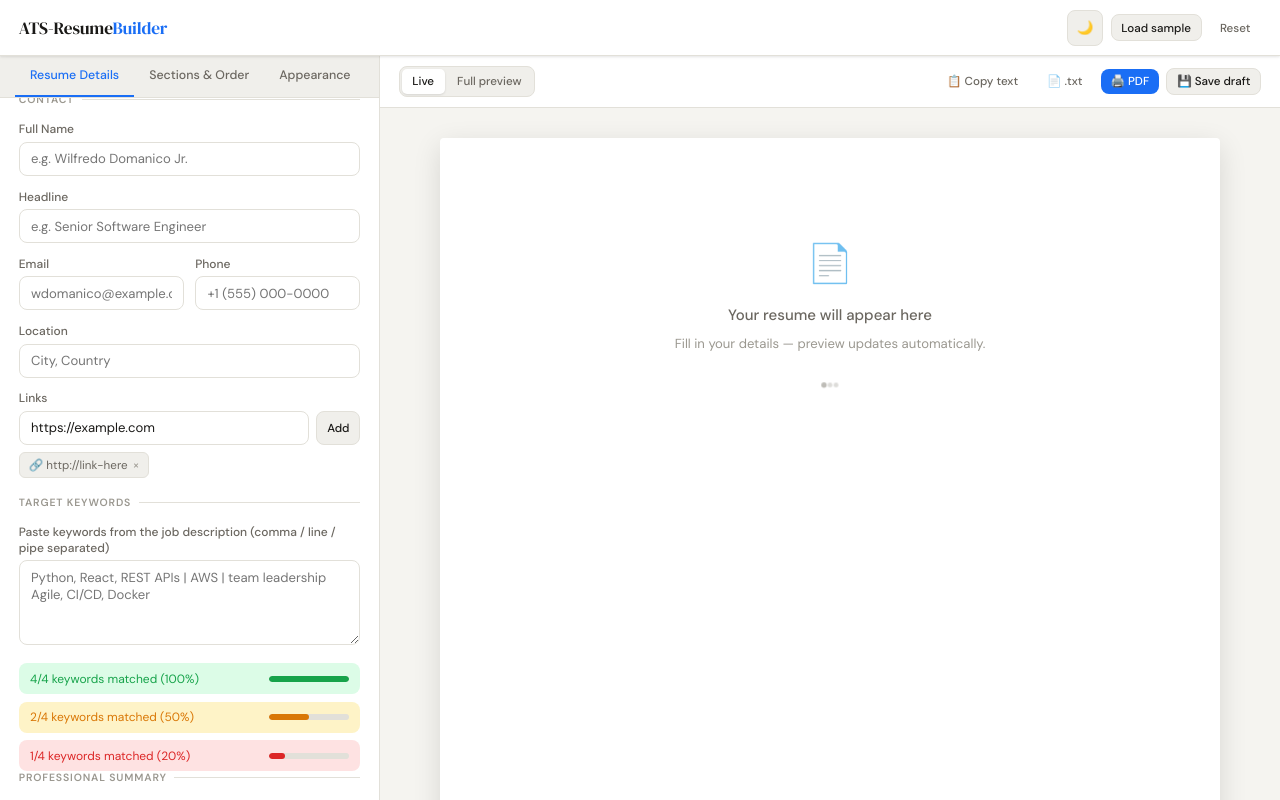
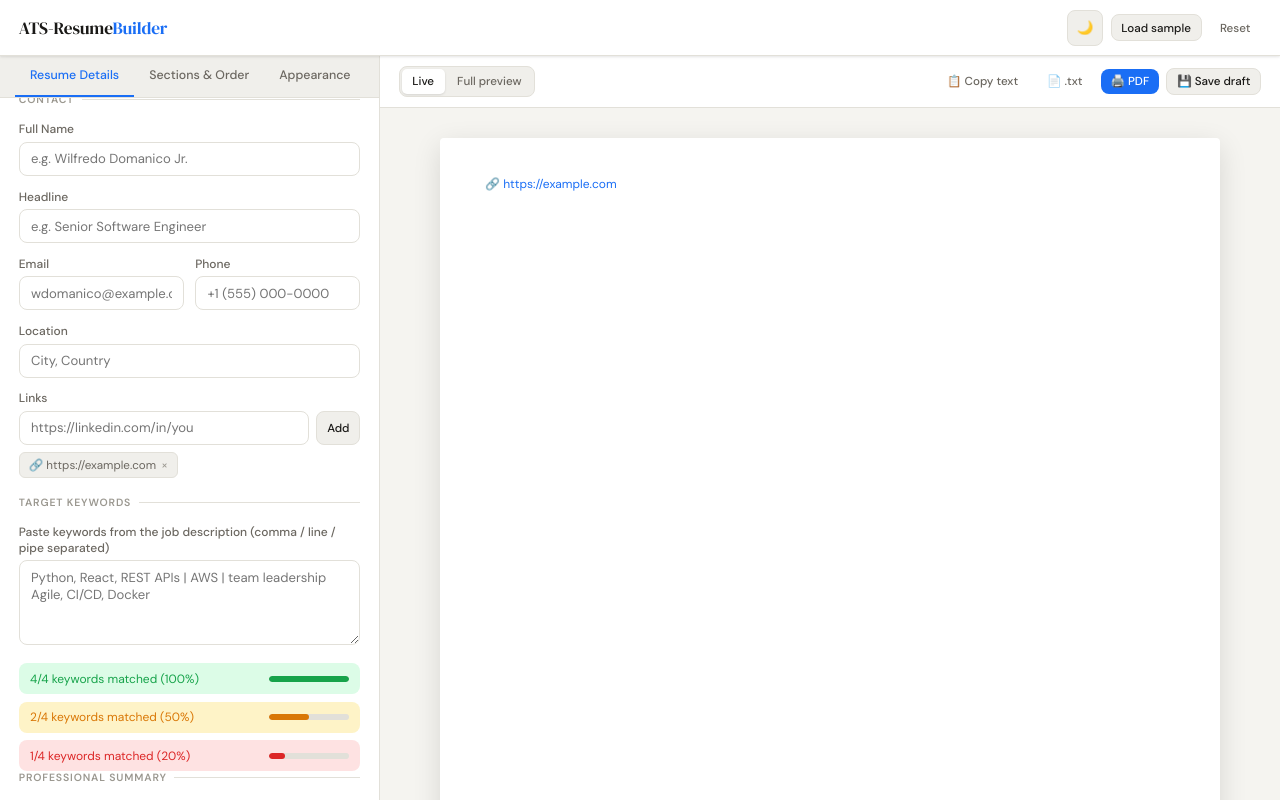
Before and after one commit to wilfredo-domanico-jr/ats-resume-builder, a React (Vite) app: page / in a window 1280 px wide. Both pictures are taken after typing "https://example.com" into the empty fields and a click on the button "Add". Built offline with nearby package versions, Linux system fonts and the light colour scheme.

Commit message:
Finish Contact Fields

```diff
--- a/src/App.tsx
+++ b/src/App.tsx
@@ -1,5 +1,6 @@
 import "./App.css";
 import { useState } from "react";
+import { useResume } from "./hooks/useResume";
 
 import Toast from "./components/Toast/Toast";
 import Header from "./components/Header/Header";
@@ -10,73 +11,15 @@ import SectionsTab from "./components/SectionsTab/SectionsTab";
 import AppearanceTab from "./components/AppearanceTab/AppearanceTab";
 import PreviewToolbar from "./components/PreviewToolbar/PreviewToolbar";
 import PreviewScroll from "./components/PreviewScroll/PreviewScroll";
-import type { ResumeData } from "./types/resume";
-import type { ContactForm } from "./types/resume";
+
 function App() {
   const [showToast, setShowToast] = useState(false);
 
-  type Tab = "details" | "section" | "appearance";
-  const [activeTab, setActiveTab] = useState<Tab>("details");
+  const [activeTab, setActiveTab] = useState<
+    "details" | "section" | "appearance"
+  >("details");
 
-  const [resume, setResume] = useState<ResumeData>({
-    contact: {
-      fullName: "",
-      headline: "",
-      email: "",
-      phone: "",
-      location: "",
-    },
-  });
-
-  const updateContact = (value: ContactForm) => {
-    setResume((prev) => ({
-      ...prev,
-      contact: value,
-    }));
-  };
-
-  const [sections, setSections] = useState([
-    {
-      id: "summary",
-      label: "Professional Summary",
-      enabled: true,
-    },
-    {
-      id: "experience",
-      label: "Experience",
-      enabled: true,
-    },
-    {
-      id: "education",
-      label: "Education",
-      enabled: true,
-    },
-    {
-      id: "skills",
-      label: "Skills",
-      enabled: true,
-    },
-    {
-      id: "certifications",
-      label: "Certifications",
-      enabled: false,
-    },
-    {
-      id: "projects",
-      label: "Projects",
-      enabled: false,
-    },
-    {
-      id: "languages",
-      label: "Languages",
-      enabled: false,
-    },
-    {
-      id: "volunteer",
-      label: "Volunteer",
-      enabled: false,
-    },
-  ]);
+  const { resume, updateContact, sections, setSections } = useResume();
 
   return (
     <>
--- a/src/components/DetailsTab/components/Contact/Contact.tsx
+++ b/src/components/DetailsTab/components/Contact/Contact.tsx
@@ -1,4 +1,5 @@
 import "./Contact.css";
+import { useState } from "react";
 import type { ContactForm } from "../../../../types/resume";
 
 type ContactTabProps = {
@@ -6,6 +7,8 @@ type ContactTabProps = {
   setContact: (value: ContactForm) => void;
 };
 function Contact({ contact, setContact }: ContactTabProps) {
+  const [linkInput, setLinkInput] = useState("");
+
   const handleChange = (e: React.ChangeEvent<HTMLInputElement>) => {
     const { name, value } = e.target;
 
@@ -15,6 +18,23 @@ function Contact({ contact, setContact }: ContactTabProps) {
     });
   };
 
+  const addLink = () => {
+    if (!linkInput.trim()) return;
+
+    setContact({
+      ...contact,
+      links: [...contact.links, linkInput.trim()],
+    });
+
+    setLinkInput("");
+  };
+
+  const removeLink = (index: number) => {
+    setContact({
+      ...contact,
+      links: contact.links.filter((_, i) => i !== index),
+    });
+  };
   return (
     <>
       <div className="section-title">Contact</div>
@@ -73,14 +93,29 @@ function Contact({ contact, setContact }: ContactTabProps) {
       <div className="field-row">
         <label>Links</label>
         <div className="links-input-row">
-          <input type="url" placeholder="https://linkedin.com/in/you" />
-          <button className="btn btn-secondary btn-sm">Add</button>
+          <input
+            type="url"
+            value={linkInput}
+            onChange={(e) => setLinkInput(e.target.value)}
+            placeholder="https://linkedin.com/in/you"
+          />
+          <button
+            type="button"
+            className="btn btn-secondary btn-sm"
+            onClick={addLink}
+          >
+            Add
+          </button>
         </div>
         <div className="links-tags-wrap">
-          <span className="link-tag">
-            🔗 http://link-here
-            <button>×</button>
-          </span>
+          {contact.links.map((link, index) => (
+            <span key={index} className="link-tag">
+              🔗 {link}
+              <button type="button" onClick={() => removeLink(index)}>
+                ×
+              </button>
+            </span>
+          ))}
         </div>
       </div>
     </>
--- a/src/components/PreviewScroll/PreviewScroll.tsx
+++ b/src/components/PreviewScroll/PreviewScroll.tsx
@@ -5,9 +5,13 @@ type ContactFormProps = {
   contact: ContactForm;
 };
 function PreviewScroll({ contact }: ContactFormProps) {
-  const hasContactData = Object.values(contact).some(
+  const { links, ...textFields } = contact;
+
+  const hasTextData = Object.values(textFields).some(
     (value) => value.trim() !== "",
   );
+
+  const hasContactData = hasTextData || links.length > 0;
 
   return (
     <>
@@ -47,6 +51,18 @@ function PreviewScroll({ contact }: ContactFormProps) {
                 {contact.phone && <span>📞 {contact.phone}</span>}
 
                 {contact.location && <span>📍 {contact.location}</span>}
+
+                {contact.links.map((link, index) => (
+                  <a
+                    key={index}
+                    href={link}
+                    target="_blank"
+                    rel="noreferrer"
+                    style={{ color: "#1a6ef5" }}
+                  >
+                    🔗 {link}
+                  </a>
+                ))}
               </div>
             </div>
           )}
--- /dev/null
+++ b/src/hooks/useResume.ts
@@ -0,0 +1,40 @@
+import { useState } from "react";
+import type { ResumeData, ContactForm } from "../types/resume";
+
+export function useResume() {
+  const [resume, setResume] = useState<ResumeData>({
+    contact: {
+      fullName: "",
+      headline: "",
+      email: "",
+      phone: "",
+      location: "",
+      links: [],
+    },
+  });
+
+  const updateContact = (value: ContactForm) => {
+    setResume((prev) => ({
+      ...prev,
+      contact: value,
+    }));
+  };
+
+  const [sections, setSections] = useState([
+    { id: "summary", label: "Professional Summary", enabled: true },
+    { id: "experience", label: "Experience", enabled: true },
+    { id: "education", label: "Education", enabled: true },
+    { id: "skills", label: "Skills", enabled: true },
+    { id: "certifications", label: "Certifications", enabled: false },
+    { id: "projects", label: "Projects", enabled: false },
+    { id: "languages", label: "Languages", enabled: false },
+    { id: "volunteer", label: "Volunteer", enabled: false },
+  ]);
+
+  return {
+    resume,
+    updateContact,
+    sections,
+    setSections,
+  };
+}
--- a/src/types/resume.ts
+++ b/src/types/resume.ts
@@ -4,6 +4,7 @@ export type ContactForm = {
   email: string;
   phone: string;
   location: string;
+  links: string[];
 };
 
 export type ResumeData = {
```
